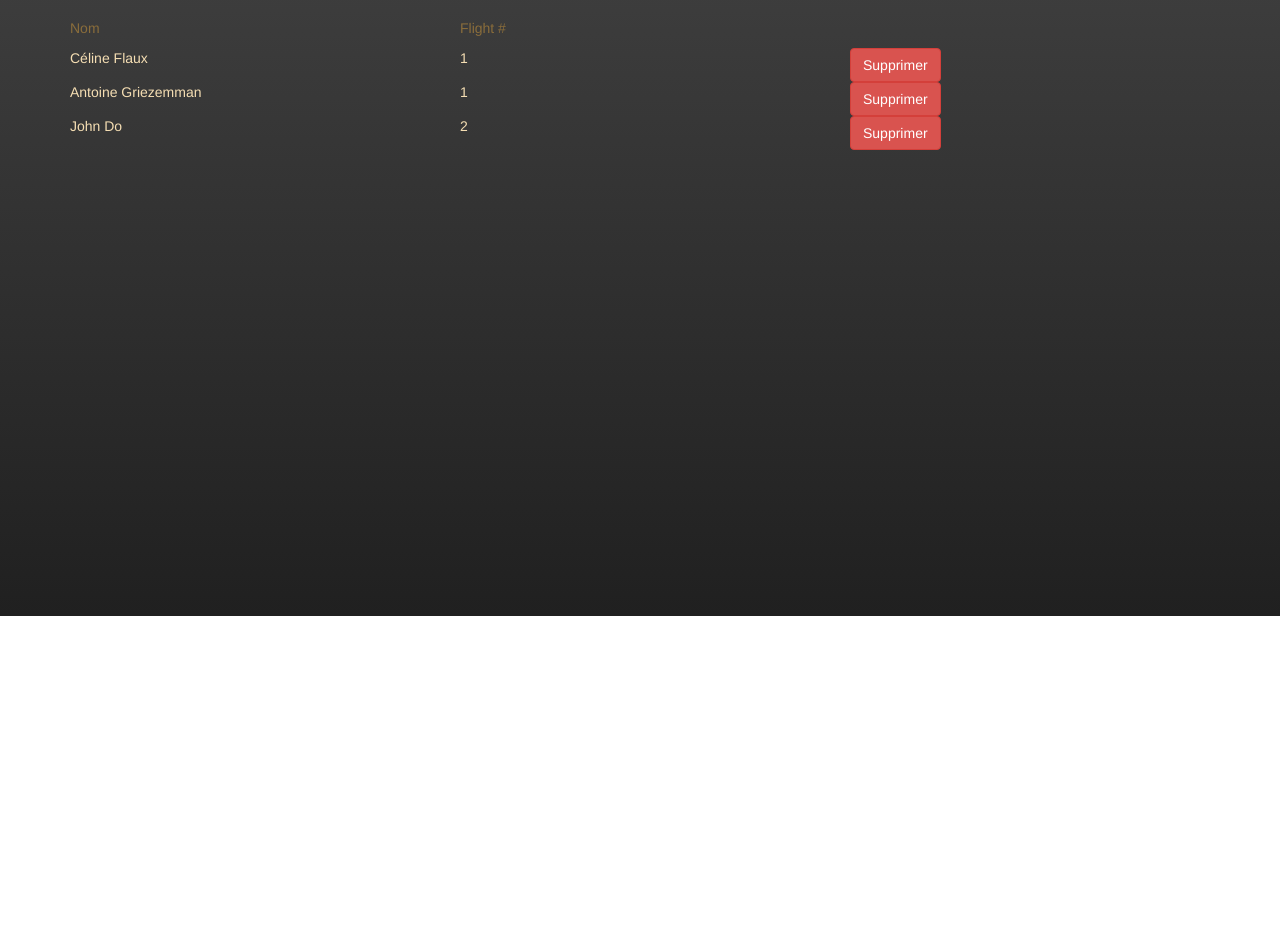
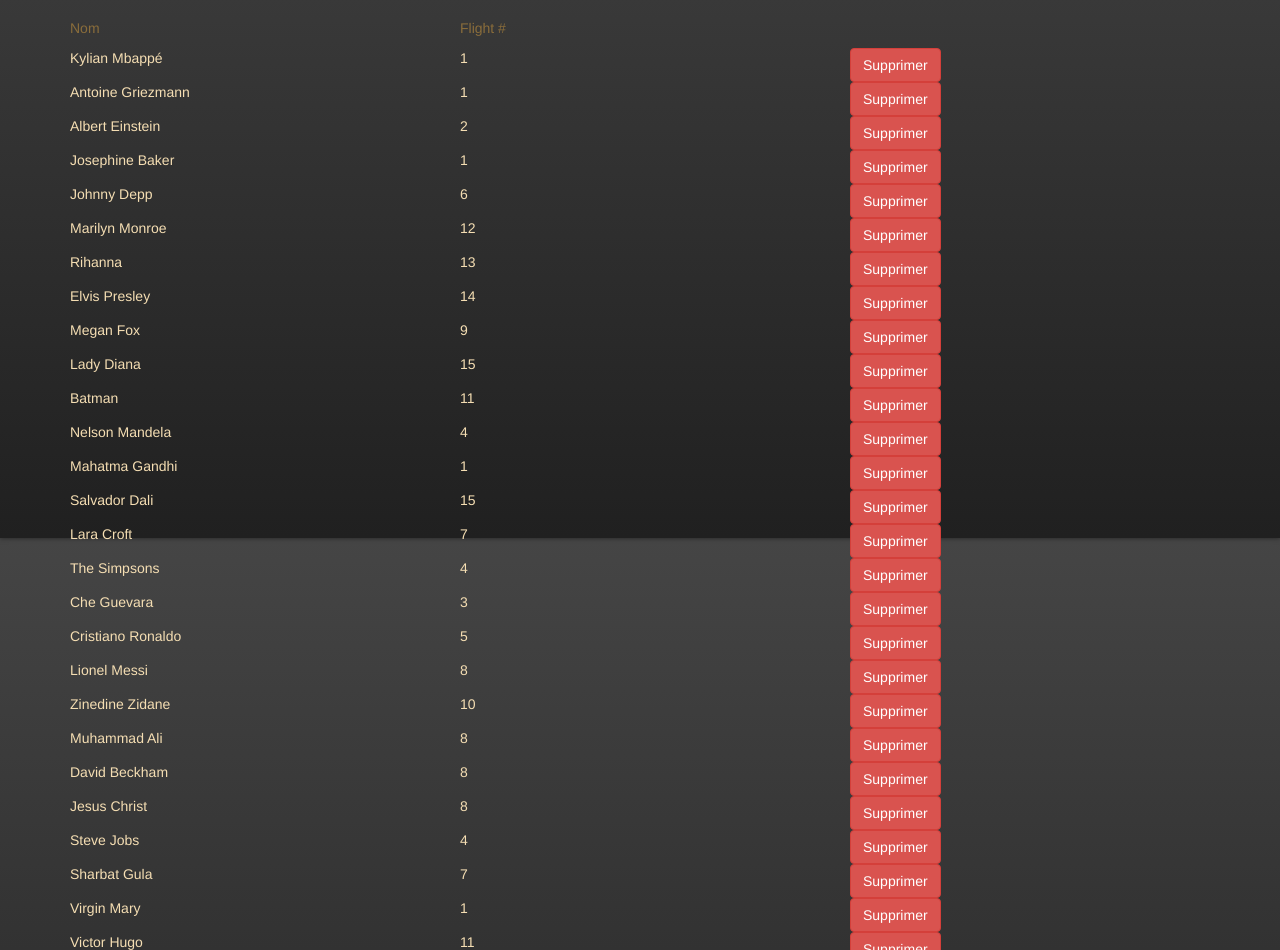
Before and after one commit to aphilou/flight-board, an Angular app: page /guest in a window 1280 px wide. Shown: the part 262-1212 px from the top of the page. Before the commit the page ends 878 px from the top, so only its background shows below. Built offline with nearby package versions, Linux system fonts and the light colour scheme.

Commit message:
Amélioration + big data

```diff
--- a/src/app/app.component.html
+++ b/src/app/app.component.html
@@ -7,12 +7,11 @@
     </ul>
     <div class="navbar-right">
       <p>Hello !</p>
+      <a [href]="downloadJsonHref" download="data.json">Télécharger les données</a>
       <button (click)="toggleMenu()">Hide</button>
     </div>
   </div>
 </nav>
-<div class="panel-background">
-  <div>
-    <router-outlet></router-outlet>
-  </div>
+<div>
+  <router-outlet></router-outlet>
 </div>
--- a/src/app/app.component.ts
+++ b/src/app/app.component.ts
@@ -1,6 +1,7 @@
 import { Component, OnInit, OnDestroy, HostListener } from '@angular/core';
 import { BoardService } from './services/board.service';
 import { Subscription } from 'rxjs';
+import { SafeUrl } from '@angular/platform-browser';
 
 @Component({
   selector: 'app-root',
@@ -12,6 +13,8 @@ export class AppComponent implements OnInit, OnDestroy {
   title = 'flight-board';
   showMenu: boolean;
   showMenuSubscription: Subscription;
+  downloadJsonHref: SafeUrl;
+  jsonSubscription: Subscription;
 
   constructor(private boardService: BoardService) {}
 
@@ -22,6 +25,11 @@ export class AppComponent implements OnInit, OnDestroy {
       }
     );
     this.boardService.emitMenu();
+    this.jsonSubscription = this.boardService.jsonSubject.subscribe(
+      (uri: SafeUrl) => {
+        this.downloadJsonHref = uri;
+      }
+    );
   }
 
   ngOnDestroy(): void {
--- a/src/app/app.module.ts
+++ b/src/app/app.module.ts
@@ -1,4 +1,4 @@
-import { BrowserModule } from '@angular/platform-browser';
+import { BrowserModule, platformBrowser } from '@angular/platform-browser';
 import { NgModule } from '@angular/core';
 import { FormsModule, ReactiveFormsModule } from '@angular/forms';
 
@@ -9,6 +9,8 @@ import { GuestComponent } from './guest/guest.component';
 import { TableComponent } from './table/table.component';
 import { Routes, RouterModule } from '@angular/router';
 import { BoardService } from './services/board.service';
+import { HttpClientModule } from '@angular/common/http';
+import { BrowserPlatformLocation } from '@angular/platform-browser/src/browser/location/browser_platform_location';
 
 const appRoutes: Routes = [
   { path: 'board', component: BoardComponent },
@@ -28,6 +30,7 @@ const appRoutes: Routes = [
     AppRoutingModule,
     FormsModule,
     ReactiveFormsModule,
+    HttpClientModule,
     RouterModule.forRoot(appRoutes)
   ],
   providers: [
--- a/src/app/board/board.component.html
+++ b/src/app/board/board.component.html
@@ -1,4 +1,4 @@
-<div id="panneau">
+<div id="panneau" class="panel-background">
   <div id="title">
     <img src="assets/plane.png" alt="Avion" style="width: 10%">
     <span class="title big">{{ 'arrivées' | uppercase }}</span>
@@ -31,10 +31,13 @@
     <p class="title hguest">Passagers</p>
   </div>
   <div *ngFor="let table of flights">
-    <div class="letter" *ngFor="let item of (table.name + '     ').slice(0, 10).split(''); let i=index">
+    <div class="letter" *ngFor="let item of (table.name + '      ').slice(0, 10).split(''); let i=index">
       <p>{{ item }}</p>
     </div><!--
     -->
-    <div class="guest"><span *ngFor="let g of table.passengers; let k=index">{{ g }}{{ (k !== (table.passengers.length - 1) ? '&nbsp;-&nbsp;' : '') }}</span></div>
+    <div class="guest">
+      <span class="defile" [attr.data-text]="' - ' + table.passengers" *ngIf="table.passengers.length > maxSize">{{ table.passengers }}</span>
+      <span *ngIf="table.passengers.length <= maxSize">{{ table.passengers }}</span>
+    </div>
   </div>
 </div>
--- a/src/app/board/board.component.scss
+++ b/src/app/board/board.component.scss
@@ -62,9 +62,9 @@ p.hguest {
 
 #panneau
 {
-    width: 96%;
-    height: 100%;
-	margin: auto;
+    width: 98%;
+	height: 100%;
+	margin: 0;
 	text-align: left;
 	padding: 20px;
     border-radius: 2px;
@@ -165,11 +165,14 @@ p.hguest {
     position: relative;
     top: -17px;
     display: inline-block;
-    padding: 2px;
+	padding: 2px;
+	overflow: hidden;
+	table-layout: fixed;
 
     font-family: BigNoodleTitling;
     color: #eee;
-    height: 40px;
+	height: 40px;
+	width: 60%;
     font-size: 40px;
 
 	background: -webkit-linear-gradient( to right, rgb(48, 48, 48), rgb(19, 19, 19));
@@ -187,3 +190,44 @@ p.hguest {
     position: relative;
     top: -3px;
 }
+
+.defile {
+	display:block;
+	-webkit-animation:linear marqueelike 20s infinite ;
+	-moz-animation:linear marqueelike 20s infinite ;
+	-o-animation:linear marqueelike 20s infinite ;
+	-ms-animation:linear marqueelike 20s infinite ;
+	animation:linear marqueelike 20s infinite ;
+	margin-left:-100%;
+	padding:0 5px;
+	text-align:left;
+	height:25px;
+}
+
+.defile:after {
+	content:attr(data-text);
+	position:absolute;
+	white-space:nowrap;
+	padding-left:10px;
+}
+
+@-webkit-keyframes marqueelike {
+	0%, 100% {margin-left:0;}
+	99.99% {margin-left:-100%;}
+}
+@-moz-keyframes marqueelike {
+	0%, 100% {margin-left:0;}
+	99.99% {margin-left:-100%;}
+}
+@-o-keyframes marqueelike {
+	0%, 100% {margin-left:0;}
+	99.99% {margin-left:-100%;}
+}
+@-ms-keyframes marqueelike {
+	0%, 100% {margin-left:0;}
+	99.99% {margin-left:-100%;}
+}
+@keyframes marqueelike {
+	0%, 100% {margin-left:0;}
+	99.99% {margin-left:-100%;}
+}
--- a/src/app/models/arrivals.model.ts
+++ b/src/app/models/arrivals.model.ts
@@ -1,6 +1,6 @@
 export class Arrival {
 
-    passengers: string[];
+    passengers: string;
 
     constructor(public name: string) {}
 }
--- a/src/app/services/board.service.ts
+++ b/src/app/services/board.service.ts
@@ -3,14 +3,21 @@ import { Subject } from 'rxjs';
 import { Arrival } from '../models/arrivals.model';
 import { Flight } from '../models/flight.model';
 import { Passenger } from '../models/passenger.model';
+import { HttpClient } from '@angular/common/http';
+import { DomSanitizer, SafeUrl } from '@angular/platform-browser';
 
 @Injectable({
   providedIn: 'root'
 })
 export class BoardService {
 
+  private _jsonURL = 'assets/DbData.json';
   private showMenu = true;
-  menuSubject = new Subject<boolean>();
+  public menuSubject = new Subject<boolean>();
+
+  private jsonUrl: SafeUrl;
+  public jsonSubject = new Subject<SafeUrl>();
+
 
   private flights = [
     {
@@ -43,7 +50,31 @@ export class BoardService {
 
   arrivalsSubject = new Subject<Arrival[]>();
 
-  constructor() { }
+  constructor(private http: HttpClient, private sanitizer: DomSanitizer) {
+    this.http.get(this._jsonURL).subscribe(
+      (data: any) => {
+        console.log(data);
+        if (data.destinations) {
+          this.flights = data.destinations;
+          this.emitFlights();
+        }
+        if (data.passengers) {
+          this.passengers = data.passengers;
+          this.emitPassengers();
+        }
+        this.generateDownloadJsonUri();
+      });
+  }
+
+  generateDownloadJsonUri() {
+    const exportData = {
+      destinations: this.flights,
+      passengers: this.passengers
+    };
+    const theJSON = JSON.stringify(exportData);
+    const uri = this.sanitizer.bypassSecurityTrustUrl('data:text/json;charset=UTF-8,' + encodeURIComponent(theJSON));
+    this.jsonSubject.next(uri);
+  }
 
   emitMenu() {
     this.menuSubject.next(this.showMenu);
@@ -62,7 +93,7 @@ export class BoardService {
         return (item.flightId === fgt.id);
       }).map(elt => {
         return elt.name;
-      });
+      }).join(' - ');
       arrivals.push(arrival);
     });
     this.arrivalsSubject.next(arrivals.slice());
@@ -77,6 +108,7 @@ export class BoardService {
     console.log('Add flight ' + flight.name + ', ' + flight.id);
     this.flights.push(flight);
     this.emitFlights();
+    this.generateDownloadJsonUri();
   }
 
   removeFlight(flight: Flight) {
@@ -88,7 +120,9 @@ export class BoardService {
       }
     );
     this.flights.splice(index, 1);
+    this.generateDownloadJsonUri();
   }
+
   emitPassengers() {
     this.passengerSubject.next(this.passengers.slice());
   }
@@ -97,6 +131,7 @@ export class BoardService {
     const passenger = new Passenger(name, fid);
     this.passengers.push(passenger);
     this.emitPassengers();
+    this.generateDownloadJsonUri();
   }
 
   removePassenger(passenger: Passenger) {
@@ -108,5 +143,6 @@ export class BoardService {
       }
     );
     this.passengers.splice(index, 1);
+    this.generateDownloadJsonUri();
   }
 }
--- /dev/null
+++ b/src/assets/DbData.json
@@ -0,0 +1,186 @@
+{
+    "destinations": [
+        {
+            "id": 1,
+            "name": "Paris"
+        },
+        {
+            "id": 2,
+            "name": "Londre"
+        },
+        {
+            "id": 3,
+            "name": "Berlin"
+        },
+        {
+            "id": 4,
+            "name": "Vienne"
+        },
+        {
+            "id": 5,
+            "name": "Copenhague"
+        },
+        {
+            "id": 6,
+            "name": "Madrid"
+        },
+        {
+            "id": 7,
+            "name": "Reykjavik"
+        },
+        {
+            "id": 8,
+            "name": "Rome"
+        },
+        {
+            "id": 9,
+            "name": "Dublin"
+        },
+        {
+            "id": 10,
+            "name": "Athènes"
+        },
+        {
+            "id": 11,
+            "name": "Monaco"
+        },
+        {
+            "id": 12,
+            "name": "Lisbonne"
+        },
+        {
+            "id": 13,
+            "name": "Prague"
+        },
+        {
+            "id": 14,
+            "name": "Moscou"
+        },
+        {
+            "id": 15,
+            "name": "Vatican"
+        }
+    ],
+    "passengers": [
+        {
+            "name": "Kylian Mbappé",
+            "flightId": 1
+        },
+        {
+            "name": "Antoine Griezmann",
+            "flightId": 1
+        },
+        {
+            "name": "Albert Einstein",
+            "flightId": 2
+        },
+        {
+            "name": "Josephine Baker",
+            "flightId": 1
+        },
+        {
+            "name": "Johnny Depp",
+            "flightId": 6
+        },
+        {
+            "name": "Marilyn Monroe",
+            "flightId": 12
+        },
+        {
+            "name": "Rihanna",
+            "flightId": 13
+        },
+        {
+            "name": "Elvis Presley",
+            "flightId": 14
+        },
+        {
+            "name": "Megan Fox",
+            "flightId": 9
+        },
+        {
+            "name": "Lady Diana",
+            "flightId": 15
+        },
+        {
+            "name": "Batman",
+            "flightId": 11
+        },
+        {
+            "name": "Nelson Mandela",
+            "flightId": 4
+        },
+        {
+            "name": " Mahatma Gandhi",
+            "flightId": 1
+        },
+        {
+            "name": "Salvador Dali",
+            "flightId": 15
+        },
+        {
+            "name": "Lara Croft",
+            "flightId": 7
+        },
+        {
+            "name": "The Simpsons",
+            "flightId": 4
+        },
+        {
+            "name": "Che Guevara",
+            "flightId": 3
+        },
+        {
+            "name": "Cristiano Ronaldo",
+            "flightId": 5
+        },
+        {
+            "name": "Lionel Messi",
+            "flightId": 8
+        },
+        {
+            "name": "Zinedine Zidane",
+            "flightId": 10
+        },
+        {
+            "name": "Muhammad Ali",
+            "flightId": 8
+        },
+        {
+            "name": "David Beckham",
+            "flightId": 8
+        },
+        {
+            "name": "Jesus Christ",
+            "flightId": 8
+        },
+        {
+            "name": "Steve Jobs",
+            "flightId": 4
+        },
+        {
+            "name": "Sharbat Gula",
+            "flightId": 7
+        },
+        {
+            "name": "Virgin Mary",
+            "flightId": 1
+        },
+        {
+            "name": "Victor Hugo",
+            "flightId": 11
+        },
+        {
+            "name": "Charles Darwin",
+            "flightId": 11
+        },
+        {
+            "name": " Barack Obama Barack Obama",
+            "flightId": 4
+        },
+        {
+            "name": "Naruto",
+            "flightId": 8
+        }
+    ]
+}
--- a/src/styles.scss
+++ b/src/styles.scss
@@ -1,6 +1,20 @@
 /* You can add global styles to this file, and also import other style files */
-html,body{
+html {
     height:100%;
+}
+
+body{
+    height:100%;
+    overflow-x: hidden;
+    //background: rgb(65, 64, 64);
+    background: -webkit-linear-gradient(rgb(69,69,69), rgb(32,32,32));
+	background:    -moz-linear-gradient(rgb(69,69,69), rgb(32,32,32));
+	background: 	 -o-linear-gradient(rgb(69,69,69), rgb(32,32,32));
+	background: 		linear-gradient(rgb(69,69,69), rgb(32,32,32));
+
+	-webkit-box-shadow: 0 0 5px rgba(0,0,0,0.5);
+	   -moz-box-shadow: 0 0 5px rgba(0,0,0,0.5);
+            box-shadow: 0 0 5px rgba(0,0,0,0.5);
 }
 
 .container {
```
Also changed, not shown: src/app/board/board.component.ts (+38 -2 lines).
